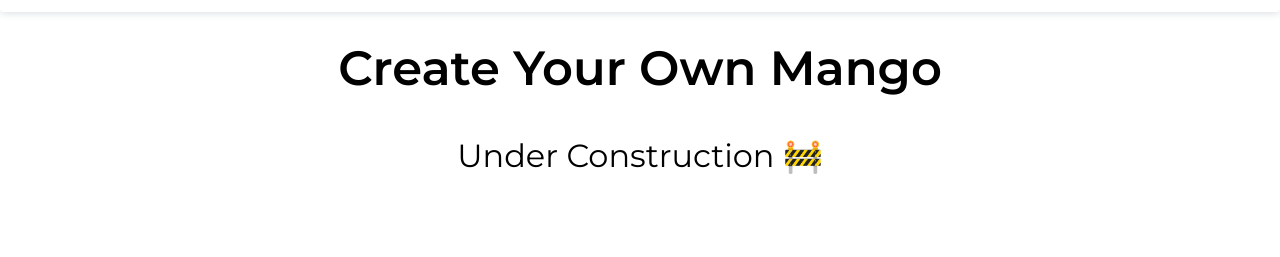
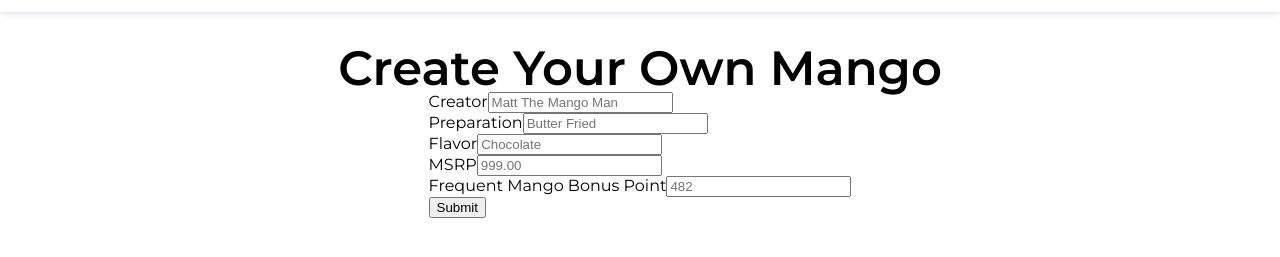
Before and after one commit to matty-at-rdc/matts-mangos, a React app: page /create in a window 1280 px wide. Shown: the part 83-340 px from the top of the page. Built offline with nearby package versions, Linux system fonts and the light colour scheme.

Commit message:
feat: add final form example form skeleton

```diff
--- a/src/Components/Create.css
+++ b/src/Components/Create.css
@@ -10,6 +10,16 @@
   font-weight: 600;
 }
 
+.create .form-container {
+  display: flex;
+}
+
+
+.create .form-container h2 {
+  font-size: 1.5rem;
+  font-weight: 400;
+}
+
 
 @media screen and (width >= 600px) {
   .create {
--- a/src/Components/Create.js
+++ b/src/Components/Create.js
@@ -1,10 +1,83 @@
 import React from 'react'
+import { Form, Field } from 'react-final-form'
 
 import './Create.css'
+
+const validate = (thing) => {
+  console.log(`validate -- What is thing: ${thing}`)
+}
+
+const onSubmit = (thing) => {
+  console.log(`onSubmit -- What is thing: ${thing}`)
+}
+
+const MyForm = () => (
+  <Form
+    onSubmit={onSubmit}
+    validate={validate}
+    render={({ handleSubmit }) => (
+      <form onSubmit={handleSubmit}>
+        <div>
+        <label>Creator</label>
+          <Field name='creator' component='input' placeholder='Matt The Mango Man' />
+        </div>
+
+        <Field
+          name='preparation'
+          render={({ input, meta }) => (
+            <div>
+              <label>Preparation</label>
+              <input {...input} placeholder='Butter Fried' />
+              {meta.touched && meta.error && <span>{meta.error}</span>}
+            </div>
+          )}
+        />
+
+        <Field
+          name='flavor'
+          render={({ input, meta }) => (
+            <div>
+              <label>Flavor</label>
+              <input {...input} placeholder='Chocolate' />
+              {meta.touched && meta.error && <span>{meta.error}</span>}
+            </div>
+          )}
+        />
+
+        <Field
+          name='msrp'
+          render={({ input, meta }) => (
+            <div>
+              <label>MSRP</label>
+              <input {...input} type='number' placeholder='999.00'/>
+              {meta.touched && meta.error && <span>{meta.error}</span>}
+            </div>
+          )}
+        />
+
+        <Field
+          name='bonus-points'
+          render={({ input, meta }) => (
+            <div>
+              <label>Frequent Mango Bonus Point</label>
+              <input {...input} type='number' placeholder='482'/>
+              {meta.touched && meta.error && <span>{meta.error}</span>}
+            </div>
+          )}
+        />
+
+        <button type='submit'>Submit</button>
+      </form>
+    )}
+  />
+)
 
 export default () => (
   <div className='create'>
     <h1 className='title'>Create Your Own Mango</h1>
-    <p style={{marginTop: "3rem", fontSize: "2rem"}}>Under Construction 🚧</p>
+    {/* <p style={{marginTop: "3rem", fontSize: "2rem"}}>Under Construction 🚧</p> */}
+    <div className='form-container'>
+      <MyForm />
+    </div>
   </div>
 )
--- a/src/index.js
+++ b/src/index.js
@@ -14,7 +14,6 @@ import Home from './Components/Home'
 import About from './Components/About'
 import Menu from './Components/Menu'
 import Create from './Components/Create'
-
 
 const App = () => {
   return (
```
